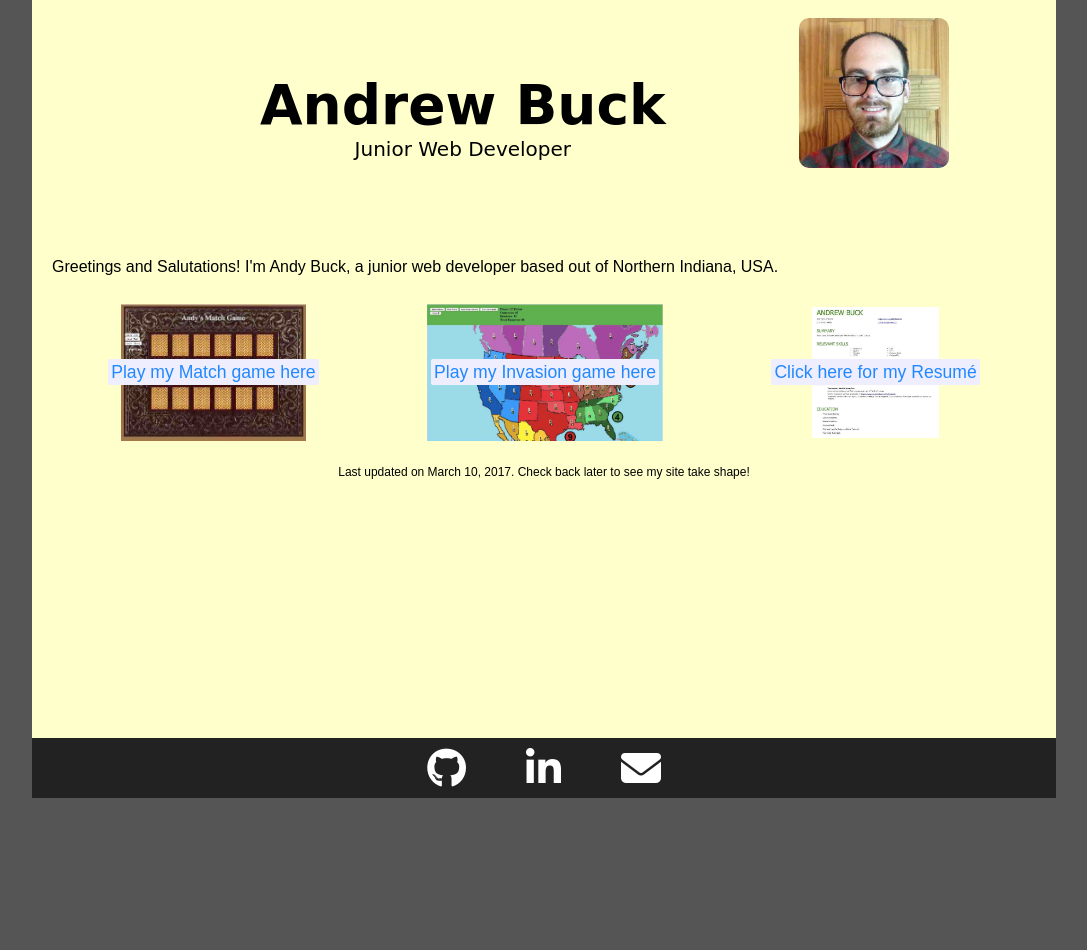
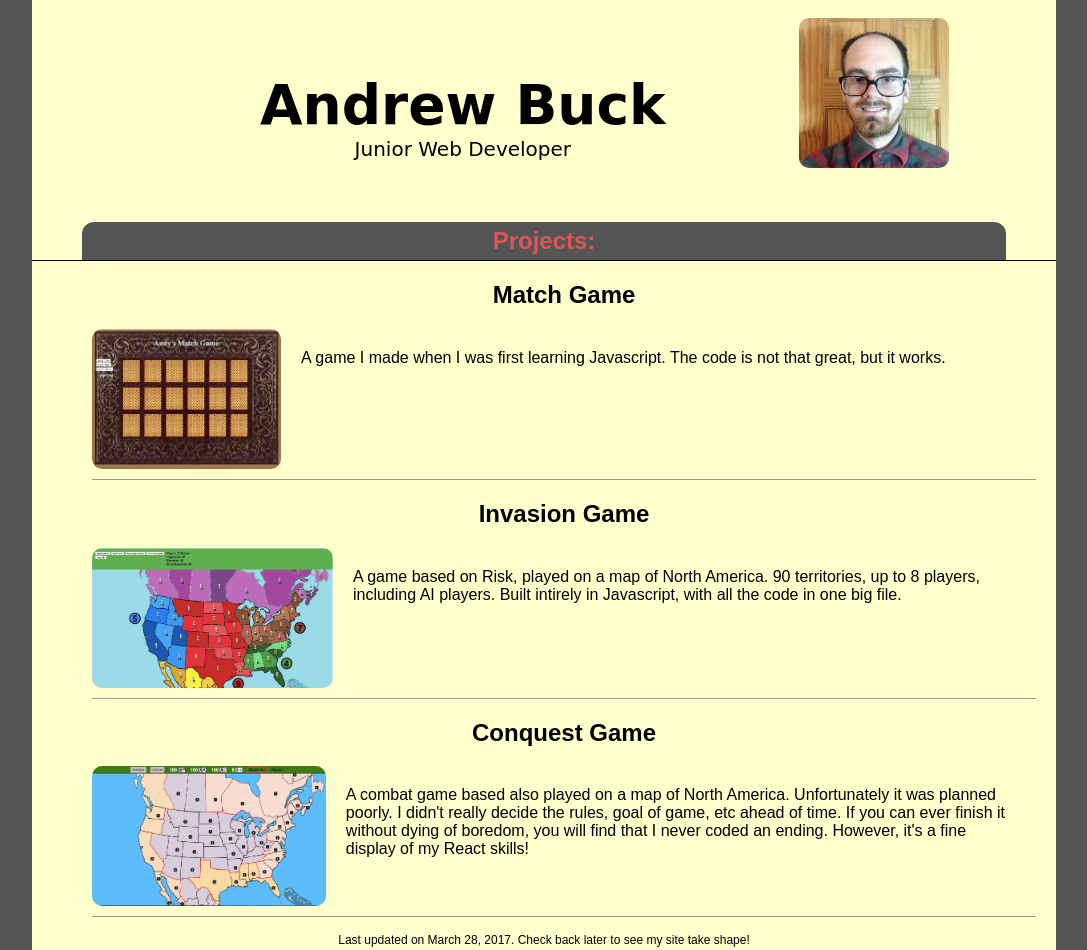
Before and after one commit to life4ants/life4ants.github.io, a website: page index.html in a window 1280 px wide. Shown: the top 950 px of the page, without its empty margins (96-1183 px from the left). Before the commit the page ends 800 px from the top, so only its background shows below. Drawn offline with Linux system fonts and the light colour scheme; a web font is replaced by a local one.

Commit message:
change to project layout, add conquest

```diff
--- a/index.html
+++ b/index.html
@@ -7,7 +7,7 @@
     <script src="https://use.fontawesome.com/05b87e31dd.js"></script>
     <script src='src/modernizr.js'></script>
     <link rel="shortcut icon" href="images/favicon.ico" type="image/x-icon">
-	  <link rel="stylesheet" href="/src/build/style.min.css" type="text/css">
+	  <link rel="stylesheet" href="src/build/style.min.css" type="text/css">
   </head>
   <body>
     <div class="container" id='container'>
@@ -21,22 +21,34 @@
           <a href="/src/images/me.jpg"><img src="src/images/me.jpg" alt="A picture of Andrew Buck"></a>
         </div>
       </header>
+      <h2 id='project-header'>Projects:</h2>
       <div class="content">
-        <p>
-          Greetings and Salutations! I'm Andy Buck, a junior web developer based out of Northern Indiana, USA.
-        </p>
-        <div class="links-box">
-          <div id="matchgame">
-            <a href="/matchgame"><span>Play my Match game here</span></a>
-          </div>
-          <div id="invasion">
-            <a href='/invasion'><span>Play my Invasion game here</span></a>
-          </div>
-      	  <div id="resume">
-            <a href='/images/abuck_webdeveloper.pdf'><span>Click here for my Resumé</span></a>
-          </div>
-        </div>
-        <p class="small">Last updated on March 10, 2017. Check back later to see my site take shape!</p>
+        <ul class="projects">
+          <li>
+            <h2><a href="/matchgame" >Match Game</a></h2>
+            <div>
+            <img src="/src/images/matchgame.jpg" alt="matchgame thumbnail" >
+            <p>A game I made when I was first learning Javascript. The code is not that great, but it works. </p>
+            </div>
+
+          </li>
+          <li >
+            <h2><a href="/invasion">Invasion Game</a></h2>
+            <div>
+              <img src='/src/images/invasion.jpg' alt='invasion thumbnail' >
+              <p>A game based on Risk, played on a map of North America. 90 territories, up to 8 players, including AI players. Built intirely in Javascript, with all the code in one big file.</p>
+            </div>
+          </li>
+          <li >
+            <h2><a href="/conquest">Conquest Game</a></h2>
+            <div>
+              <img src='/src/images/conquest.jpg' alt='conquest thumbnail' >
+              <p>A combat game based also played on a map of North America. Unfortunately it was planned poorly. I didn't really decide the rules, goal of game, etc ahead of time. If you can ever finish it without dying of boredom, you will find that I never coded an ending. However, it's a fine display of my React skills!
+              </p>
+            </div>
+          </li>
+        </ul>
+        <p class="small">Last updated on March 28, 2017. Check back later to see my site take shape!</p>
       </div>
       <footer>
         <a href='https://github.com/life4ants' target='_blank'>
--- /dev/null
+++ b/src/body.scss
@@ -0,0 +1,29 @@
+@import url('https://fonts.googleapis.com/css?family=Droid+Sans|Caveat+Brush');
+
+html {
+  -webkit-box-sizing: border-box;
+  -moz-box-sizing: border-box;
+  box-sizing: border-box;
+}
+*, *:before, *:after {
+  -webkit-box-sizing: inherit;
+  -moz-box-sizing: inherit;
+  box-sizing: inherit;
+}
+
+body{
+  background-color: #555;
+  font-family: "Droid Sans", sans-serif;
+  display: flex;
+  justify-content: center;
+}
+
+.container {
+  min-height: 100vh;
+  flex: 1;
+  display: flex;
+  flex-direction: column;
+  max-width: 1024px;
+  background-color: #ffc;
+  margin: -10px;
+}
--- a/src/flexwrap.scss
+++ /dev/null
@@ -1,8 +0,0 @@
-.flexwrap {
-  .links-box{
-    display: flex;
-    justify-content: space-around;
-    flex-wrap: wrap;
-
-  }
-}
--- a/src/main.scss
+++ b/src/main.scss
@@ -1,36 +1,7 @@
-@import url('https://fonts.googleapis.com/css?family=Droid+Sans|Caveat+Brush');
-
-html {
-  -webkit-box-sizing: border-box;
-  -moz-box-sizing: border-box;
-  box-sizing: border-box;
-}
-*, *:before, *:after {
-  -webkit-box-sizing: inherit;
-  -moz-box-sizing: inherit;
-  box-sizing: inherit;
-}
-
-body{
-  background-color: #555;
-  font-family: "Droid Sans", sans-serif;
-  display: flex;
-  justify-content: center;
-}
-
-.container {
-  min-height: 100vh;
+.content {
+  border-top: solid 1px;
   flex: 1;
-  display: flex;
-  flex-direction: column;
-  max-width: 1024px;
-  background-color: #ffc;
-  margin: -10px;
-}
-
-.content {
-  flex: 1;
-  padding: 20px;
+  padding: 0px 20px 20px 20px;
 }
 
 .small{
@@ -44,10 +15,12 @@ header {
   padding: 20px;
   text-align: center;
   margin-bottom: 30px;
+  flex-direction: column;
 }
 
 #profile-pic{
   flex: 2 0;
+  margin-top: 20px;
 
   img{
     width: 150px;
@@ -63,7 +36,7 @@ header {
 #title {
   font-family: 'Caveat Brush', cursive;
   padding: 5px;
-  margin-top: 50px;
+  margin-top: 30px;
   flex: 3;
 
   h1{
@@ -77,21 +50,6 @@ header {
   }
 }
 
-@media(max-width: 500px) {
-
-  #profile-pic {
-    margin-top: 20px;
-  }
-
-  header{
-    flex-direction: column;
-  }
-  #title{
-    margin-top: 30px;
-  }
-
-}
-
 
 /*      links:    */
 .links-box{
@@ -101,13 +59,8 @@ header {
     margin: 10px 0px;
     border-radius: 5px;
     transition: all 0.3s ease;
-    background-repeat: no-repeat;
-    background-position: center;
 
-    &:hover{
-      box-shadow: 0px 0px 10px 10px #999;
-      border-radius: 15px;
-    }
+
   }
 
   a{
@@ -123,9 +76,57 @@ header {
   }
 }
 
+#project-header {
+    text-align: center;
+    margin: 0px 50px;
+    background-color: #555;
+    padding: 5px;
+    color: #d55;
+    border-radius: 12px 12px 0px 0px;
+  }
+
+.projects {
+  list-style: none;
+
+    img {
+      height: 140px;
+      border-radius: 10px;
+    }
+
+  a {
+    color: inherit;
+    text-decoration: none;
+
+    &:hover {
+      text-decoration: underline;
+    }
+  }
+
+  h2 {
+    text-align: center;
+  }
+
+  li {
+    border-bottom: 1px solid #999;
+    padding-bottom: 10px;
+  }
+
+  div {
+    display: flex;
+    justify-content: center;
+    flex-wrap: wrap;
+  }
+
+  p {
+    margin: 20px;
+    flex: 1 0 190px;
+  }
+}
+
 #matchgame{
   background-image: url("/src/images/matchgame.jpg");
   background-size: 74%;
+
 }
 
 #invasion{
@@ -174,3 +175,22 @@ footer {
 
   }
 }
+
+@media(min-width: 500px) {
+
+  #profile-pic {
+    margin-top: 0;
+  }
+
+  header{
+    flex-direction: row;
+  }
+  #title{
+    margin-top: 50px;
+  }
+
+  .projects div{
+    justify-content: flex-start;
+  }
+
+}
--- a/src/no-flexwrap.scss
+++ /dev/null
@@ -1,13 +0,0 @@
-.no-flexbox, .no-flexwrap{
-
-  .links-box{
-    text-align: center;
-    max-width: 100%;
-
-    div{
-      display: inline-block;
-      margin: 10px 20px;
-      text-align: center;
-    }
-  }
-}
```
Also changed, not shown: src/build/style.min.css, src/images/conquest.jpg (added).
